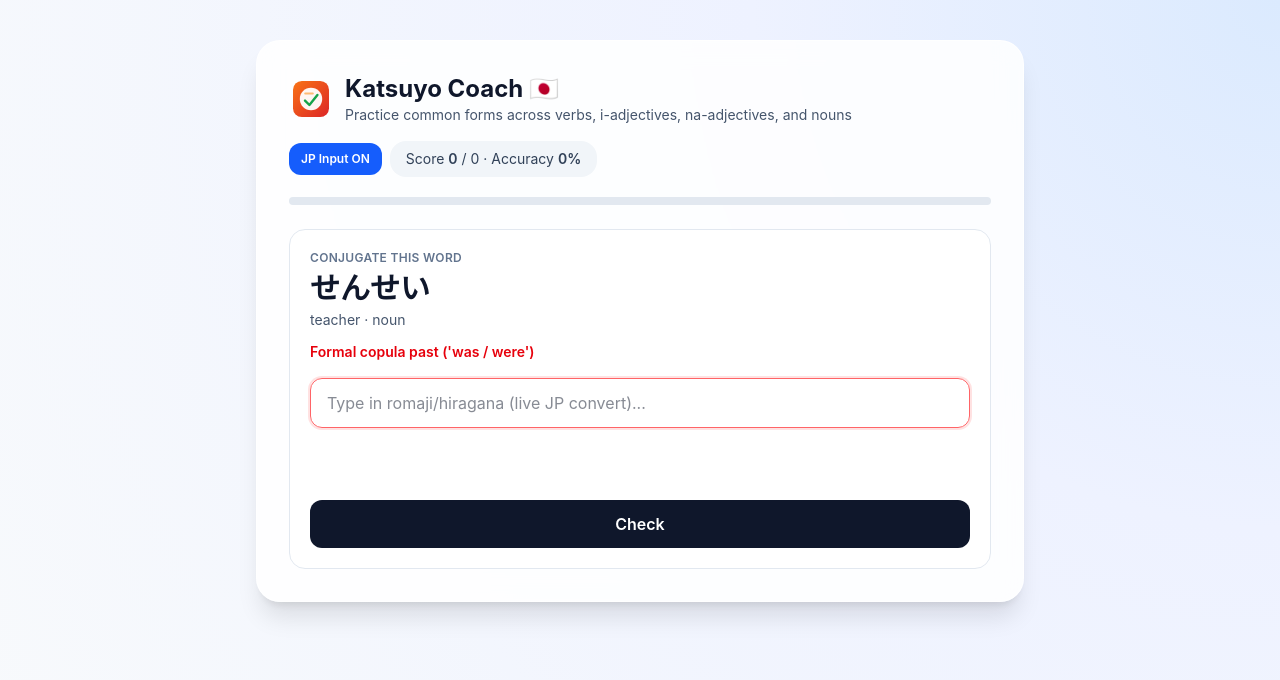
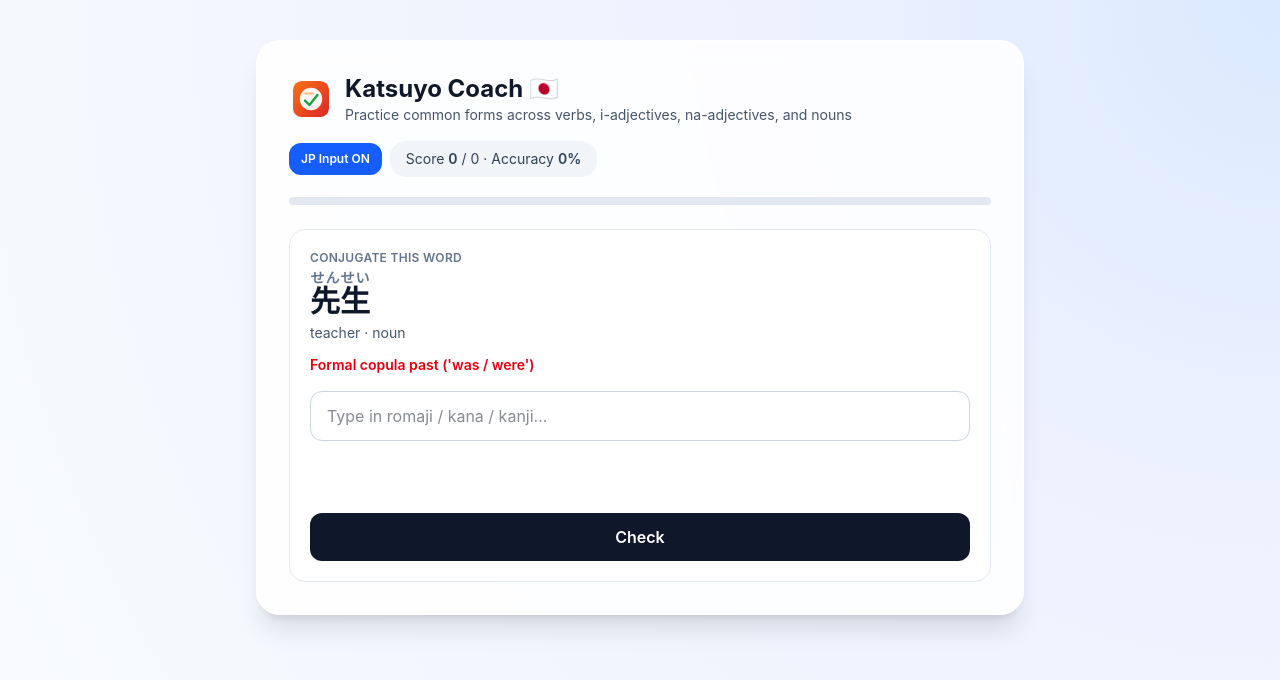
Before and after one commit to jerrygoodm4n/jp-conjugation-web, a Next.js app: page / in a window 1280 px wide. Shown: the top 680 px of the page. Built offline with nearby package versions, Linux system fonts and the light colour scheme.

Commit message:
Add kanji+furigana display and broaden Japanese input support

```diff
--- a/src/app/page.tsx
+++ b/src/app/page.tsx
@@ -8,7 +8,8 @@ type ItemKind = "verb" | "i-adjective" | "na-adjective" | "noun";
 type VerbClass = "ichidan" | "godan" | "irregular";
 
 type Lexeme = {
-  base: string;
+  kana: string;
+  kanji: string;
   meaning: string;
   kind: ItemKind;
   verbClass?: VerbClass;
@@ -30,27 +31,27 @@ type FormKey =
 type Register = "formal" | "casual";
 
 const lexemes: Lexeme[] = [
-  { base: "たべる", meaning: "eat", kind: "verb", verbClass: "ichidan" },
-  { base: "みる", meaning: "see", kind: "verb", verbClass: "ichidan" },
-  { base: "のむ", meaning: "drink", kind: "verb", verbClass: "godan" },
-  { base: "はなす", meaning: "speak", kind: "verb", verbClass: "godan" },
-  { base: "かく", meaning: "write", kind: "verb", verbClass: "godan" },
-  { base: "いく", meaning: "go", kind: "verb", verbClass: "godan" },
-  { base: "する", meaning: "do", kind: "verb", verbClass: "irregular" },
-  { base: "くる", meaning: "come", kind: "verb", verbClass: "irregular" },
+  { kana: "たべる", kanji: "食べる", meaning: "eat", kind: "verb", verbClass: "ichidan" },
+  { kana: "みる", kanji: "見る", meaning: "see", kind: "verb", verbClass: "ichidan" },
+  { kana: "のむ", kanji: "飲む", meaning: "drink", kind: "verb", verbClass: "godan" },
+  { kana: "はなす", kanji: "話す", meaning: "speak", kind: "verb", verbClass: "godan" },
+  { kana: "かく", kanji: "書く", meaning: "write", kind: "verb", verbClass: "godan" },
+  { kana: "いく", kanji: "行く", meaning: "go", kind: "verb", verbClass: "godan" },
+  { kana: "する", kanji: "する", meaning: "do", kind: "verb", verbClass: "irregular" },
+  { kana: "くる", kanji: "来る", meaning: "come", kind: "verb", verbClass: "irregular" },
 
-  { base: "おおきい", meaning: "big", kind: "i-adjective" },
-  { base: "ちいさい", meaning: "small", kind: "i-adjective" },
-  { base: "おもしろい", meaning: "interesting", kind: "i-adjective" },
-  { base: "さむい", meaning: "cold", kind: "i-adjective" },
+  { kana: "おおきい", kanji: "大きい", meaning: "big", kind: "i-adjective" },
+  { kana: "ちいさい", kanji: "小さい", meaning: "small", kind: "i-adjective" },
+  { kana: "おもしろい", kanji: "面白い", meaning: "interesting", kind: "i-adjective" },
+  { kana: "さむい", kanji: "寒い", meaning: "cold", kind: "i-adjective" },
 
-  { base: "しずか", meaning: "quiet", kind: "na-adjective" },
-  { base: "べんり", meaning: "convenient", kind: "na-adjective" },
-  { base: "げんき", meaning: "healthy/energetic", kind: "na-adjective" },
+  { kana: "しずか", kanji: "静か", meaning: "quiet", kind: "na-adjective" },
+  { kana: "べんり", kanji: "便利", meaning: "convenient", kind: "na-adjective" },
+  { kana: "げんき", kanji: "元気", meaning: "healthy/energetic", kind: "na-adjective" },
 
-  { base: "がくせい", meaning: "student", kind: "noun" },
-  { base: "せんせい", meaning: "teacher", kind: "noun" },
-  { base: "にほんじん", meaning: "Japanese person", kind: "noun" },
+  { kana: "がくせい", kanji: "学生", meaning: "student", kind: "noun" },
+  { kana: "せんせい", kanji: "先生", meaning: "teacher", kind: "noun" },
+  { kana: "にほんじん", kanji: "日本人", meaning: "Japanese person", kind: "noun" },
 ];
 
 const formsByKind: Record<ItemKind, FormKey[]> = {
@@ -86,17 +87,6 @@ const formRegister: Partial<Record<FormKey, Register>> = {
   pastNegativeCopula: "formal",
 };
 
-function titleCase(text: string) {
-  return text.charAt(0).toUpperCase() + text.slice(1);
-}
-
-function displayConjugationType(form: FormKey) {
-  const register = formRegister[form];
-  const base = formLabels[form];
-  if (!register) return base;
-  return `${titleCase(register)} ${base.charAt(0).toLowerCase()}${base.slice(1)}`;
-}
-
 const iRowMap: Record<string, string> = {
   う: "い",
   く: "き",
@@ -125,6 +115,17 @@ function randomItem<T>(arr: T[]) {
   return arr[Math.floor(Math.random() * arr.length)];
 }
 
+function titleCase(text: string) {
+  return text.charAt(0).toUpperCase() + text.slice(1);
+}
+
+function displayConjugationType(form: FormKey) {
+  const register = formRegister[form];
+  const base = formLabels[form];
+  if (!register) return base;
+  return `${titleCase(register)} ${base.charAt(0).toLowerCase()}${base.slice(1)}`;
+}
+
 function verbMasuStem(base: string, cls: VerbClass) {
   if (cls === "irregular") return base === "する" ? "し" : "き";
   if (cls === "ichidan") return base.slice(0, -1);
@@ -132,8 +133,8 @@ function verbMasuStem(base: string, cls: VerbClass) {
   return base.slice(0, -1) + iRowMap[last];
 }
 
-function verbConjugate(v: Lexeme, form: FormKey) {
-  const base = v.base;
+function verbConjugate(v: Lexeme, form: FormKey, useKanji: boolean) {
+  const base = useKanji ? v.kanji : v.kana;
   const cls = v.verbClass!;
 
   if (form === "present") return `${verbMasuStem(base, cls)}ます`;
@@ -143,10 +144,10 @@ function verbConjugate(v: Lexeme, form: FormKey) {
 
   if (form === "te") {
     if (cls === "ichidan") return `${base.slice(0, -1)}て`;
-    if (cls === "irregular") return base === "する" ? "して" : "きて";
+    if (cls === "irregular") return v.kana === "する" ? "して" : useKanji ? "来て" : "きて";
     const last = base.slice(-1);
     const root = base.slice(0, -1);
-    if (base === "いく") return "いって";
+    if (v.kana === "いく") return useKanji ? "行って" : "いって";
     if (["う", "つ", "る"].includes(last)) return `${root}って`;
     if (["む", "ぶ", "ぬ"].includes(last)) return `${root}んで`;
     if (last === "く") return `${root}いて`;
@@ -156,7 +157,7 @@ function verbConjugate(v: Lexeme, form: FormKey) {
 
   if (form === "potential") {
     if (cls === "ichidan") return `${base.slice(0, -1)}られます`;
-    if (cls === "irregular") return base === "する" ? "できます" : "こられます";
+    if (cls === "irregular") return v.kana === "する" ? "できます" : useKanji ? "来られます" : "こられます";
     const last = base.slice(-1);
     return `${base.slice(0, -1)}${eRowMap[last]}ます`;
   }
@@ -164,7 +165,8 @@ function verbConjugate(v: Lexeme, form: FormKey) {
   return base;
 }
 
-function iAdjConjugate(base: string, form: FormKey) {
+function iAdjConjugate(v: Lexeme, form: FormKey, useKanji: boolean) {
+  const base = useKanji ? v.kanji : v.kana;
   const stem = base.slice(0, -1);
   if (form === "present") return `${base}です`;
   if (form === "past") return `${stem}かったです`;
@@ -174,7 +176,8 @@ function iAdjConjugate(base: string, form: FormKey) {
   return base;
 }
 
-function naAdjOrNounConjugate(base: string, form: FormKey) {
+function naAdjOrNounConjugate(v: Lexeme, form: FormKey, useKanji: boolean) {
+  const base = useKanji ? v.kanji : v.kana;
   if (form === "presentCopula") return `${base}です`;
   if (form === "pastCopula") return `${base}でした`;
   if (form === "negativeCopula") return `${base}じゃないです`;
@@ -183,10 +186,10 @@ function naAdjOrNounConjugate(base: string, form: FormKey) {
   return base;
 }
 
-function conjugate(lexeme: Lexeme, form: FormKey) {
-  if (lexeme.kind === "verb") return verbConjugate(lexeme, form);
-  if (lexeme.kind === "i-adjective") return iAdjConjugate(lexeme.base, form);
-  return naAdjOrNounConjugate(lexeme.base, form);
+function conjugate(lexeme: Lexeme, form: FormKey, useKanji: boolean) {
+  if (lexeme.kind === "verb") return verbConjugate(lexeme, form, useKanji);
+  if (lexeme.kind === "i-adjective") return iAdjConjugate(lexeme, form, useKanji);
+  return naAdjOrNounConjugate(lexeme, form, useKanji);
 }
 
 function createQuestion() {
@@ -206,10 +209,11 @@ export default function Home() {
 
   useEffect(() => {
     setQuestion(createQuestion());
-    inputRef.current?.focus();
   }, []);
 
-  const expected = conjugate(question.item, question.form);
+  const expectedKana = conjugate(question.item, question.form, false);
+  const expectedKanji = conjugate(question.item, question.form, true);
+  const expectedDisplay = expectedKanji === expectedKana ? expectedKana : `${expectedKanji}（${expectedKana}）`;
   const conjugationTypeLabel = displayConjugationType(question.form);
   const accuracy = useMemo(() => (total ? Math.round((correct / total) * 100) : 0), [correct, total]);
 
@@ -225,14 +229,17 @@ export default function Home() {
     if (!raw) return;
 
     const normalizedInput = toKana(raw);
-    const normalizedExpected = toKana(expected);
+    const normalizedKana = toKana(expectedKana);
+    const normalizedKanji = toKana(expectedKanji);
+
+    const isCorrect = normalizedInput === normalizedKana || normalizedInput === normalizedKanji;
 
     setTotal((t) => t + 1);
-    if (normalizedInput === normalizedExpected) {
+    if (isCorrect) {
       setCorrect((c) => c + 1);
       setFeedback({ ok: true, text: "Correct! 🎉 (Press Enter for next)" });
     } else {
-      setFeedback({ ok: false, text: `Not quite. Correct answer: ${expected} (Press Enter for next)` });
+      setFeedback({ ok: false, text: "Not quite. (Press Enter for next)" });
     }
 
     requestAnimationFrame(() => inputRef.current?.focus());
@@ -277,26 +284,32 @@ export default function Home() {
 
         <article className="mt-6 rounded-2xl border border-slate-200 bg-white p-5">
           <p className="text-xs font-semibold uppercase tracking-wide text-slate-500">Conjugate this word</p>
-          <h2 className="mt-1 text-3xl font-bold text-slate-900">{question.item.base}</h2>
+          <h2 className="mt-1 text-3xl font-bold text-slate-900">
+            <ruby>
+              {question.item.kanji}
+              <rt className="text-sm text-slate-500">{question.item.kana}</rt>
+            </ruby>
+          </h2>
           <p className="mt-1 text-sm text-slate-600">
             {question.item.meaning} · {question.item.kind}
             {question.item.kind === "verb" ? ` (${question.item.verbClass})` : ""}
           </p>
           <p className="mt-3 text-sm font-semibold text-red-600">{conjugationTypeLabel}</p>
 
-          <div className="mt-4 flex flex-col gap-2 sm:flex-row">
+          <div className="mt-4 flex flex-col gap-2">
             <input
               ref={inputRef}
               value={answer}
               onChange={(e) => setAnswer(jpInputMode ? toHiragana(e.target.value, { IMEMode: true }) : e.target.value)}
               onKeyDown={(e) => e.key === "Enter" && handleEnter()}
-              placeholder={jpInputMode ? "Type in romaji/hiragana (live JP convert)..." : "Type answer..."}
+              placeholder={jpInputMode ? "Type in romaji / kana / kanji..." : "Type answer..."}
               lang="ja"
               inputMode="text"
+              enterKeyHint={feedback ? "next" : "done"}
               autoCapitalize="off"
               autoCorrect="off"
               spellCheck={false}
-              className="flex-1 rounded-xl border border-slate-300 px-4 py-3 outline-none focus:border-red-400 focus:ring-2 focus:ring-red-100"
+              className="w-full rounded-xl border border-slate-300 px-4 py-3 outline-none focus:border-red-400 focus:ring-2 focus:ring-red-100"
             />
           </div>
 
@@ -306,7 +319,7 @@ export default function Home() {
                 <span className={`font-semibold ${feedback.ok ? "text-emerald-700" : "text-red-700"}`}>
                   {feedback.ok ? "Correct! 🎉" : "Not quite."}
                 </span>{" "}
-                Correct answer: <span className="font-semibold">{expected}</span>
+                Correct answer: <span className="font-semibold">{expectedDisplay}</span>
               </>
             ) : (
               <span className="opacity-0">Feedback placeholder to keep spacing stable.</span>
@@ -315,19 +328,11 @@ export default function Home() {
 
           <div className="mt-3">
             {!feedback ? (
-              <button
-                onMouseDown={(e) => e.preventDefault()}
-                onClick={check}
-                className="w-full rounded-xl bg-slate-900 px-4 py-3 font-semibold text-white hover:bg-slate-700"
-              >
+              <button onMouseDown={(e) => e.preventDefault()} onClick={check} className="w-full rounded-xl bg-slate-900 px-4 py-3 font-semibold text-white hover:bg-slate-700">
                 Check
               </button>
             ) : (
-              <button
-                onMouseDown={(e) => e.preventDefault()}
-                onClick={nextQuestion}
-                className="w-full rounded-xl border border-slate-300 bg-white px-4 py-3 font-semibold text-slate-700 hover:bg-slate-50"
-              >
+              <button onMouseDown={(e) => e.preventDefault()} onClick={nextQuestion} className="w-full rounded-xl border border-slate-300 bg-white px-4 py-3 font-semibold text-slate-700 hover:bg-slate-50">
                 Next
               </button>
             )}
```
